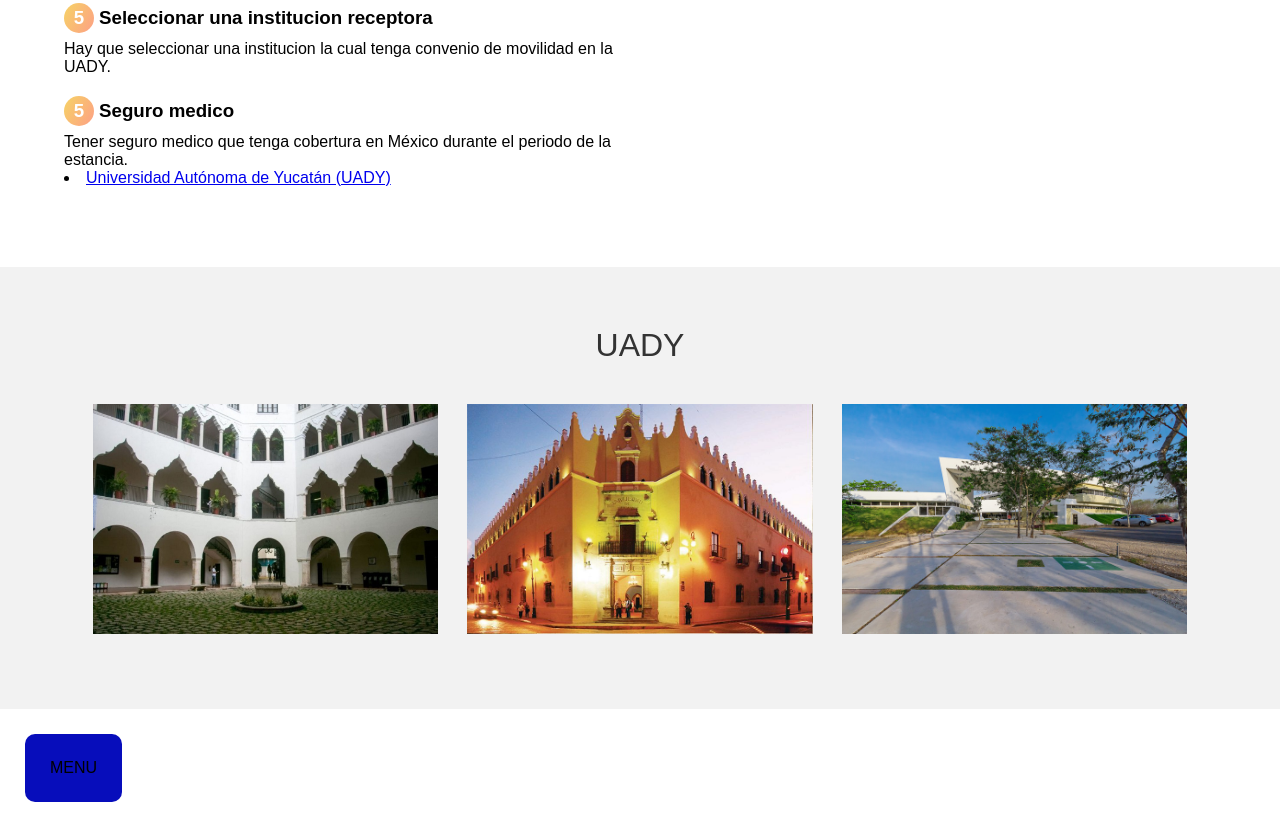
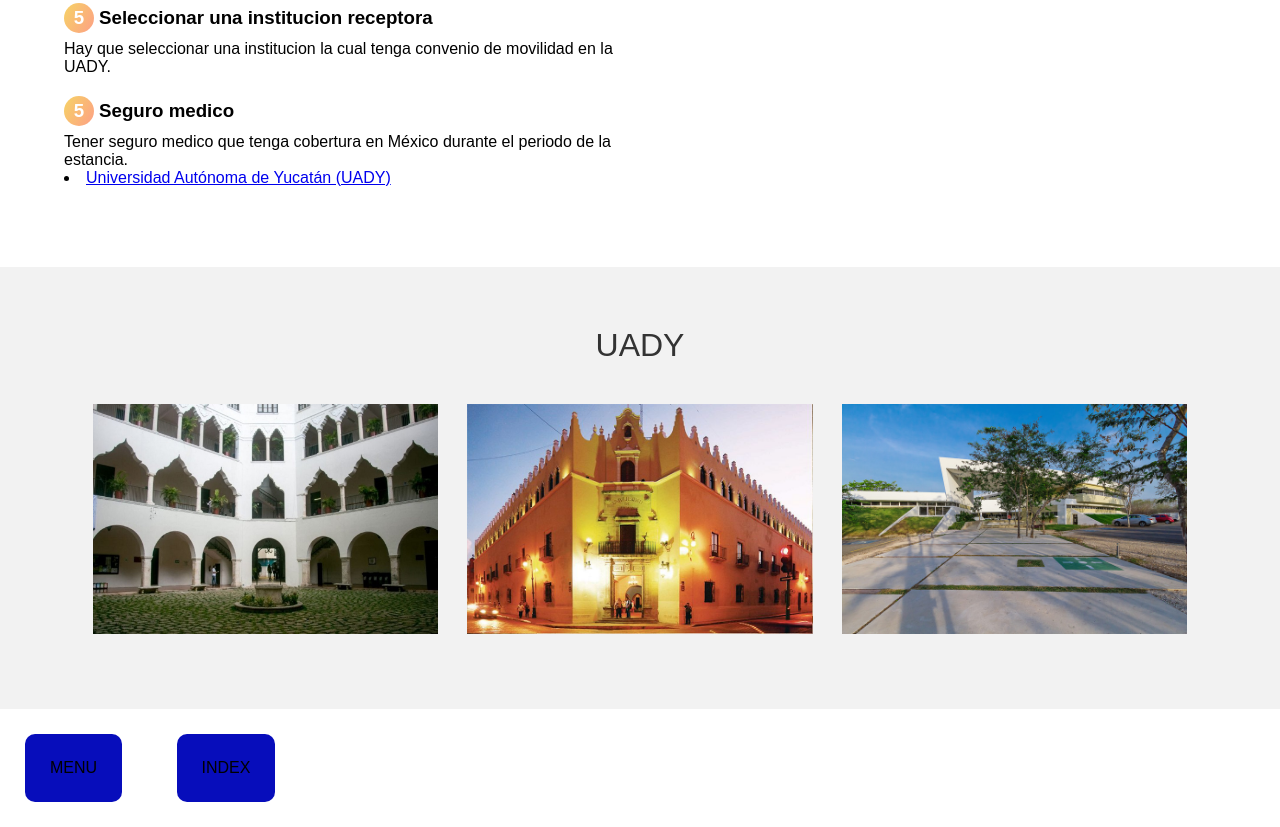
Before and after one commit to Angel259402/pagina-intercambio-a, a plain HTML site: page Intercambio Academico Nacional.html in a window 1280 px wide. Shown: the part 5348-6175 px from the top of the page. Drawn offline with nearby package versions, Linux system fonts and the light colour scheme.

Commit message:
Update Intercambio Academico Nacional.html

```diff
--- a/Intercambio Academico Nacional.html
+++ b/Intercambio Academico Nacional.html
@@ -279,6 +279,7 @@
 
   </main>
   <a href="index.html" class="boton">Menu</a>
+  <a href=" https://angel259402.github.io/Paginaa-tabla-equipo-/" class="boton2">Index</a>
   <script src="script.js"></script>
 </body>
 </html>
```
